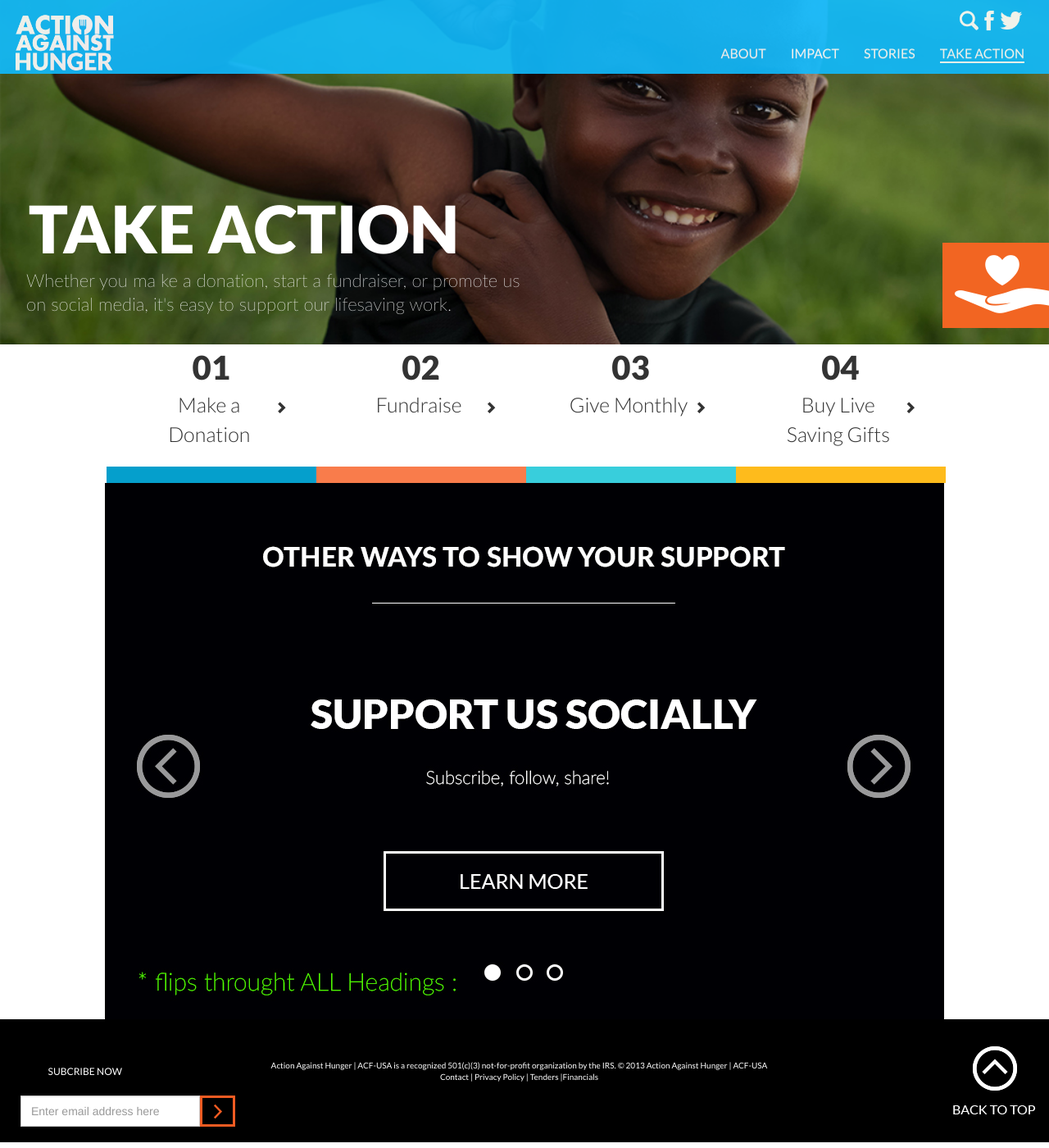
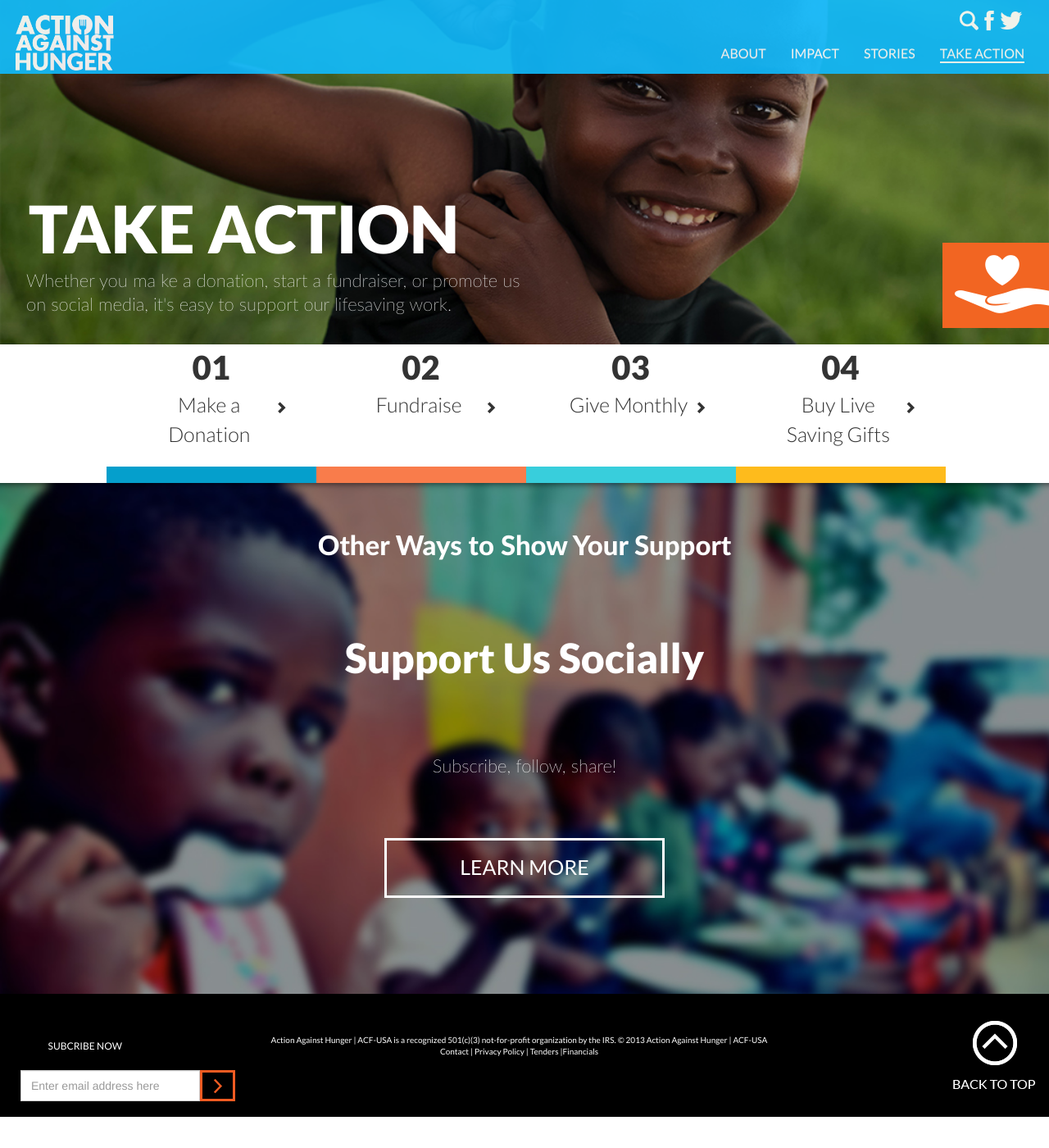
Before and after one commit to mBluebear/actionagainsthunger, a Jekyll site: the page built from takeaction.html, in a window 1280 px wide and 1400 px high, scrolled down 105 px. Shown: the whole window at 82% size. Built offline with Jekyll 4.4.1, drawn with Linux system fonts in a browser that asks for light colours; nearby versions of some CDN libraries; Markdown is read by kramdown in place of the engine named in the settings; after the commit the page ends 1474 px from its top, so only the background shows below that.

Commit message:
feat
style for takeaction page

```diff
--- a/css/style.css
+++ b/css/style.css
@@ -569,6 +569,39 @@
         color: white; }
   div.content .take_action_page .slider {
     text-align: center; }
+    div.content .take_action_page .slider .slider1 {
+      background: url("../images/take_action/take_action_slide.jpg") no-repeat;
+      width: 100%;
+      background-size: cover;
+      background-position: top;
+      height: 623px;
+      color: white;
+      padding-top: 40px; }
+      div.content .take_action_page .slider .slider1 h3 {
+        font-family: 'latoheavy';
+        font-size: 33px; }
+      div.content .take_action_page .slider .slider1 h2 {
+        font-family: 'latoblack';
+        font-size: 50px;
+        margin-top: 90px;
+        margin-bottom: 90px; }
+      div.content .take_action_page .slider .slider1 p {
+        font-family: 'latothin';
+        font-size: 22px; }
+      div.content .take_action_page .slider .slider1 .learn_more {
+        font-family: 'latoregular';
+        font-size: 25px;
+        width: 342px;
+        height: 73px;
+        border: 3px solid white;
+        margin: 0 auto;
+        text-align: center;
+        padding-top: 16px;
+        margin-top: 70px;
+        cursor: pointer; }
+        div.content .take_action_page .slider .slider1 .learn_more:hover {
+          background: white;
+          color: black; }
   div.content .take_action_page .take_action_mid {
     text-align: center; }
   div.content .take_action_page .action_take {
@@ -706,8 +739,8 @@
         padding-top: 16px;
         margin-bottom: 10px; }
         div.content .take_action_page .action_menu_click .make_donation .sent_button:hover {
-          background: #f15b22;
-          color: white; }
+          background: white;
+          color: #059fcc; }
       div.content .take_action_page .action_menu_click .make_donation .donation_form {
         height: 55px;
         margin-top: 18px;
@@ -718,12 +751,13 @@
           height: 55px;
           display: inline-block;
           position: relative;
-          text-align: right; }
+          text-align: right;
+          background: white; }
           div.content .take_action_page .action_menu_click .make_donation .donation_form .input div.dollar {
             position: absolute;
             left: 4px;
             top: 11px;
-            color: white;
+            color: #059fcc;
             font-family: 'latolight';
             font-size: 22px; }
           div.content .take_action_page .action_menu_click .make_donation .donation_form .input input {
--- a/js/action.js
+++ b/js/action.js
@@ -32,7 +32,7 @@
     $('#header_donation').modal('show')
 });
 
-    $('.learn_more_button').click(function(){
+    $('.learn_more_button, .learn_more').click(function(){
         $('#nutrition').modal('show')
     });
 
--- a/takeaction.html
+++ b/takeaction.html
@@ -81,6 +81,11 @@
     </div>
 
     <div class="slider">
-        <img src="{{site.baseurl}}/images/take_action/slider_demo.jpg" alt=""/>
+        <div class="slider1">
+            <h3>Other Ways to Show Your Support</h3>
+            <h2>Support Us Socially</h2>
+            <p>Subscribe, follow, share!</p>
+            <div class="learn_more">LEARN MORE</div>
+        </div>
     </div>
 </div>
```
Also changed, not shown: scss/components/_main.scss (+49 -3 lines), images/take_action/take_action_slide.jpg (added), 6 other files.
